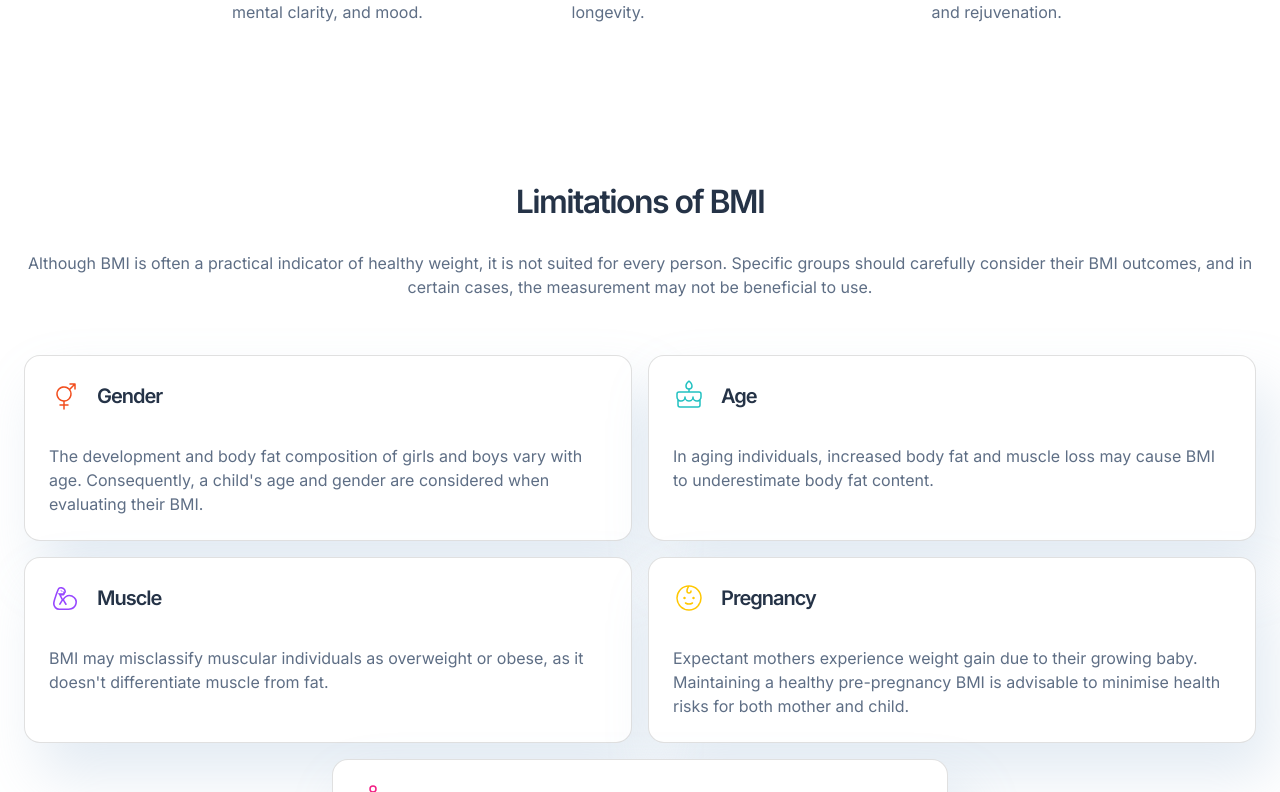
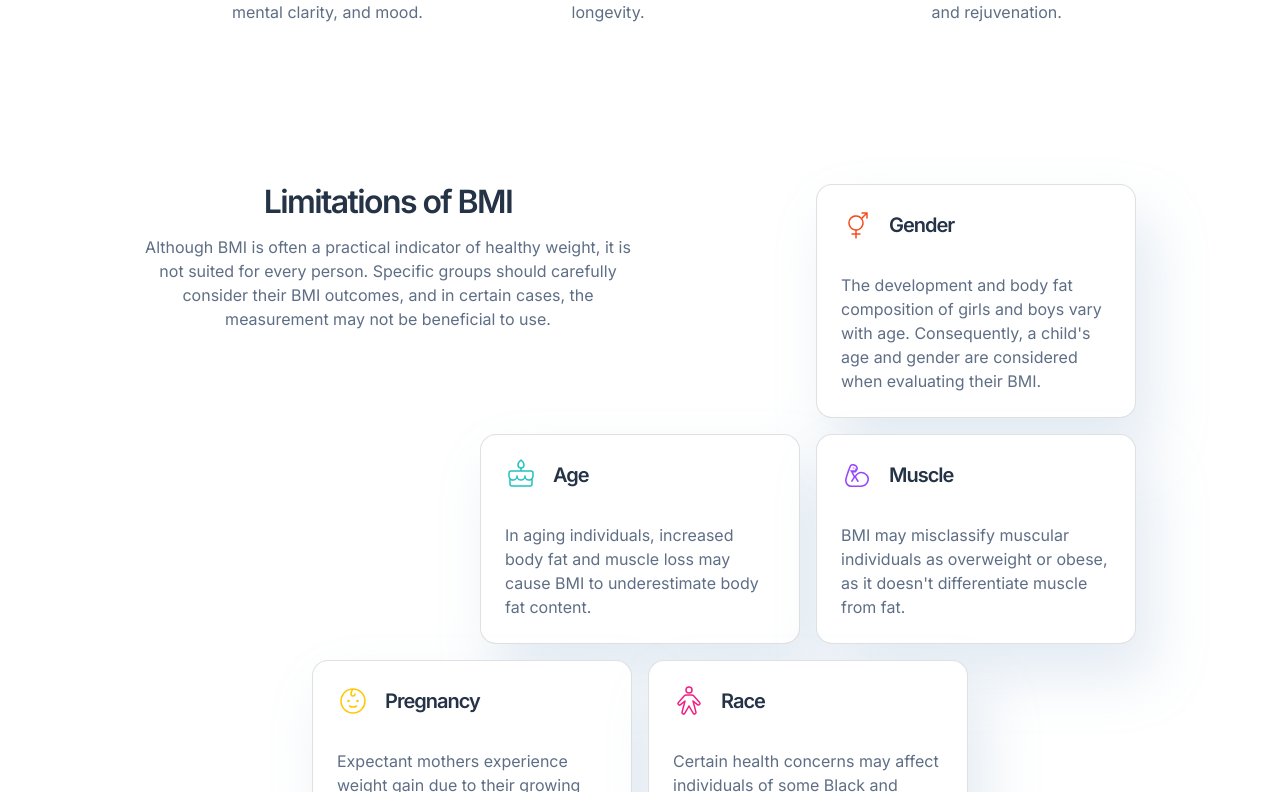
Before and after one commit to haipinggong/bmi-calculator, a React (Vite) app: page / in a window 1280 px wide. Shown: the part 1428-2220 px from the top of the page. Built offline with nearby package versions, Linux system fonts and the light colour scheme.

Commit message:
Adjust the limits styling

```diff
--- a/src/components/Limits/Limits.styles.ts
+++ b/src/components/Limits/Limits.styles.ts
@@ -1,35 +1,61 @@
 import type { SxProps, Theme } from "@mui/material";
 
 export const styles: Record<string, SxProps<Theme>> = {
-  container: {
+  container: (theme) => ({
+    display: "grid",
+    gap: 2,
+    padding: (theme) => theme.spacing(8, 3),
+    [theme.breakpoints.up("sm")]: {
+      paddingInline: 5,
+      gridTemplateColumns: "repeat(4, 1fr)",
+      gridTemplateAreas: `
+        "title title title title"
+        "gender gender age age"
+        "muscle muscle pregnancy pregnancy"
+        ". race race ."
+      `,
+      "& > *:first-child": {
+        gridArea: "title",
+      },
+      "& > *:nth-child(3)": {
+        gridArea: "age",
+      },
+      "& > *:nth-child(4)": {
+        gridArea: "muscle",
+      },
+      "& > *:nth-child(5)": {
+        gridArea: "pregnancy",
+      },
+      "& > *:nth-child(6)": {
+        gridArea: "race",
+      },
+      "& > *:nth-child(2)": {
+        gridArea: "gender",
+      },
+    },
+    [theme.breakpoints.up("lg")]: {
+      paddingInline: 18,
+      gridTemplateColumns: "repeat(6, 1fr)",
+      gridTemplateAreas: `
+        "title title title . gender gender"
+        ". . age age muscle muscle"
+        ". pregnancy pregnancy race race ."
+      `,
+    },
+  }),
+  titleContainer: (theme) => ({
     display: "flex",
     flexDirection: "column",
-    gap: 7,
-    padding: (theme) => theme.spacing(8, 3),
-  },
-  titleContainer: {
-    display: "flex",
-    flexDirection: "column",
-    gap: 4,
-  },
+    gap: 2,
+    marginBottom: 5,
+    [theme.breakpoints.up("sm")]: {
+      gridColumn: "span 4",
+    },
+  }),
   title: {
     textAlign: "center",
   },
   description: {
     textAlign: "center",
   },
-  limitsContainer: (theme) => ({
-    display: "flex",
-    flexDirection: "column",
-    gap: 2,
-    [theme.breakpoints.up("sm")]: {
-      display: "grid",
-      gridTemplateColumns: "repeat(2, 1fr)",
-      "& > *:last-child": {
-        gridColumn: "span 2",
-        maxWidth: "50%",
-        justifySelf: "center",
-      },
-    },
-  }),
 };
--- a/src/components/Limits/Limits.tsx
+++ b/src/components/Limits/Limits.tsx
@@ -22,7 +22,6 @@ export const Limits = () => {
         </Typography>
       </Box>
 
-      <Box sx={styles.limitsContainer}>
       <LimitCard
         icon={iconGender}
         title="Gender"
@@ -53,6 +52,5 @@ export const Limits = () => {
         description="Certain health concerns may affect individuals of some Black and Asian origins at lower BMIs than others. To learn more, it is advised to discuss this with your GP or practice nurse."
       />
     </Box>
-    </Box>
   );
 };
```
Lines whose indentation alone changed are shown as unchanged.
